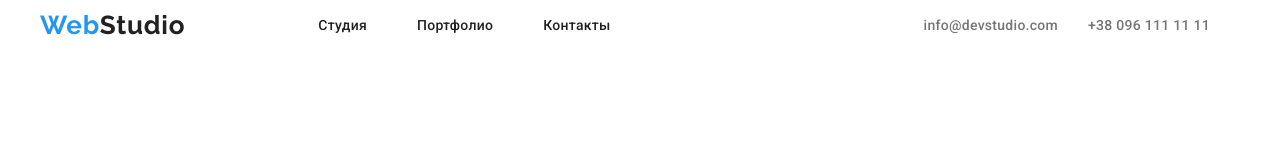
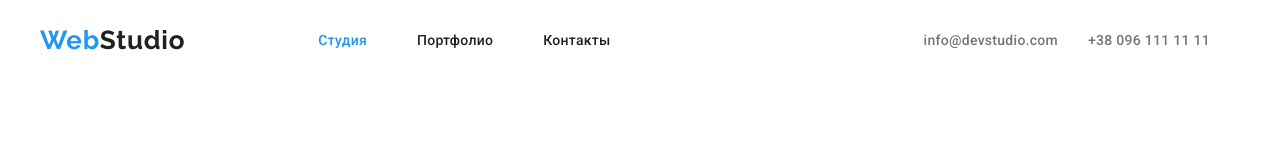
Before and after one commit to Dr-Frame/goit-markup-hw-04, a plain HTML site: page index.html in a window 1280 px wide. Drawn offline with nearby package versions, Linux system fonts and the light colour scheme.

Commit message:
псевдо

```diff
--- a/index.html
+++ b/index.html
@@ -15,7 +15,7 @@
             <nav class="navigation">
                 <a href="" class="logo"> <span>Web</span>Studio</a>
                 <ul class="link-list">
-                    <li><a href="" class="item">Студия</a></li>
+                    <li><a href="" class="item active">Студия</a></li>
                     <li><a href="" class="item">Портфолио</a></li>
                     <li><a href="" class="item">Контакты</a></li>
                 </ul>
--- a/src/css/style.css
+++ b/src/css/style.css
@@ -38,6 +38,7 @@ a {
 }
 
 .navigation .logo  {
+    padding: 25px 0;
     margin-right: 93px;
 
     font-family: Raleway;
@@ -57,12 +58,28 @@ a {
     display: flex;
 }
 
+.active {
+    color: var(--hover-color);
+}
+
+.active::before {
+    content: '';
+    width: 100%;
+    height: 4px;
+    background: #2196F3;
+    border-radius: 2px;
+}
+
 .link-list li {
     margin-right: 50px;
 }
 
 .link-list li:nth-child(3) {
     margin-right: 0;
+}
+
+header .item {
+   padding: 32px 0;
 }
 
 address {
```
